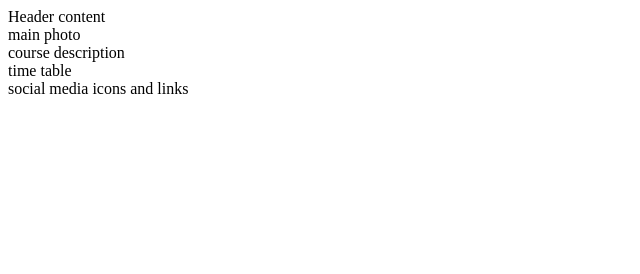
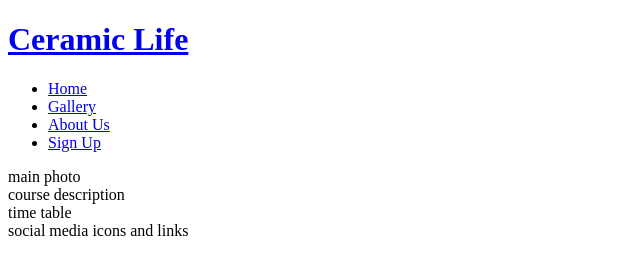
Before and after one commit to ozlemhafalir/ceramiclife, a plain HTML site: page index.html in a window 1280 px wide. Shown: the whole page, without its empty margins (0-640 px from the left). Drawn offline with Linux system fonts and the light colour scheme.

Commit message:
add header structure

```diff
--- a/index.html
+++ b/index.html
@@ -10,9 +10,30 @@
     <link rel="stylesheet" href="assets/css/style.css">
 
     <title>Ceramic Life</title>
+
 </head>
 <body>
-    <header>Header content</header>
+    <header>
+    <a href="index.html">
+        <h1> Ceramic Life </h1>
+    </a>
+    <nav>
+        <ul>
+            <li>
+                <a href="index.html">Home</a>
+            </li>
+            <li>
+                <a href="#">Gallery</a>
+            </li>
+            <li>
+                <a href="#">About Us</a>
+            </li>
+            <li>
+                <a href="#">Sign Up</a>
+            </li>
+        </ul>
+    </nav>
+    </header>
 
     <section>main photo</section>
     <section>course description</section>
```
